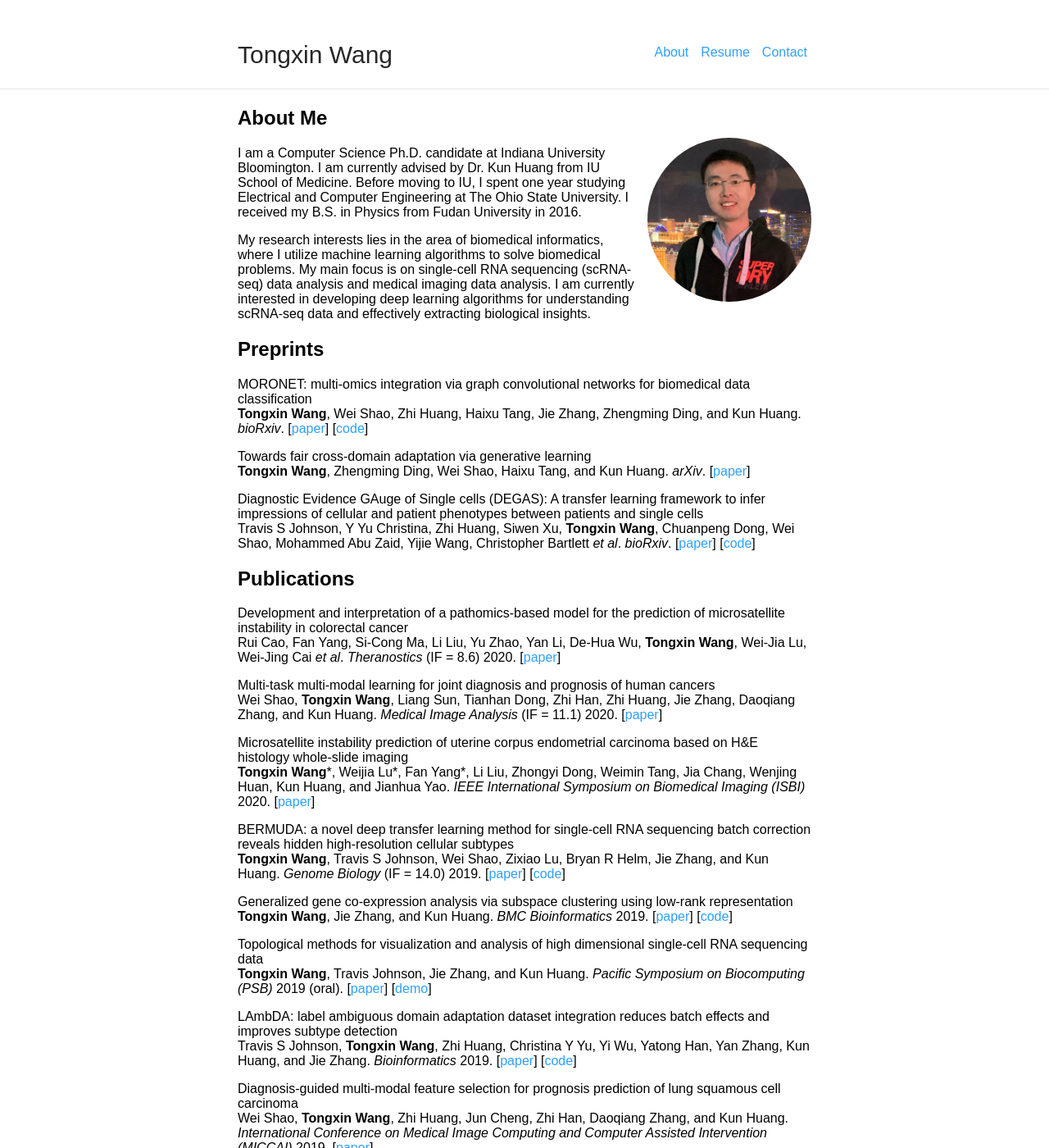
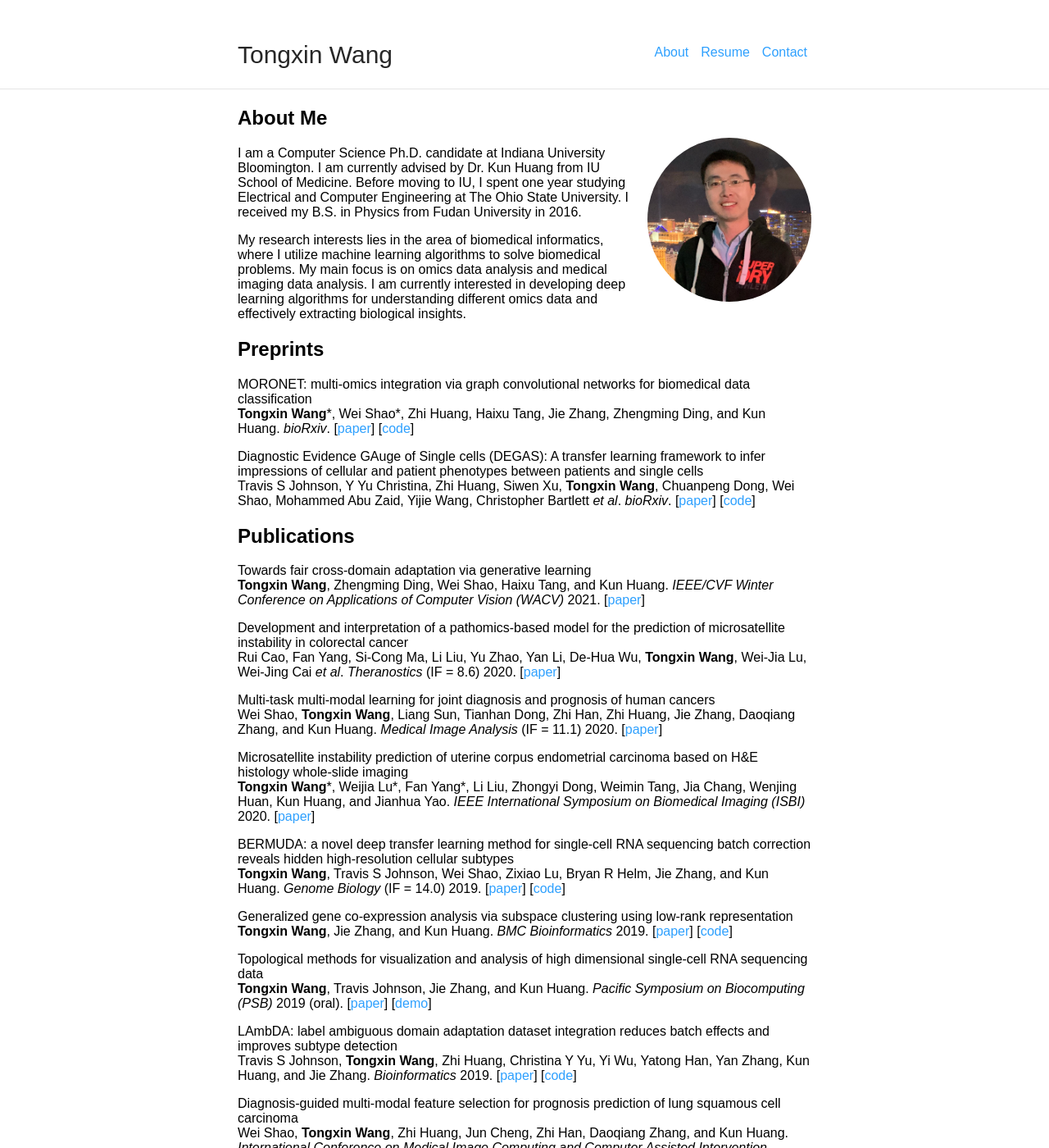
Before and after one commit to txWang/txWang.github.io, a Jekyll site: the page built from index.md, in a window 1280 px wide and 1400 px high. Shown: the whole window at 82% size. Built offline with Jekyll 4.4.1, drawn with Linux system fonts in a browser that asks for light colours; our own code applies the rules of GitHub Pages for plain Markdown files; some of the changed text lies outside the part shown.

Commit message:
update 031421

```diff
--- a/_config.yml
+++ b/_config.yml
@@ -8,7 +8,7 @@ tracking_id: #
 
 footer: yes
 footer_url: "https://txwang.github.io/"
-footer_text: "Last Updated: 08/31/2020 by Tongxin Wang."
+footer_text: "Last Updated: 03/14/2021 by Tongxin Wang."
 
 sass:
     style: compressed
--- a/index.md
+++ b/index.md
@@ -8,21 +8,20 @@ layout: default
 
 I am a Computer Science Ph.D. candidate at Indiana University Bloomington. I am currently advised by Dr. Kun Huang from IU School of Medicine. Before moving to IU, I spent one year studying Electrical and Computer Engineering at The Ohio State University. I received my B.S. in Physics from Fudan University in 2016.
 
-My research interests lies in the area of biomedical informatics, where I utilize machine learning algorithms to solve biomedical problems. My main focus is on single-cell RNA sequencing (scRNA-seq) data analysis and medical imaging data analysis. I am currently interested in developing deep learning algorithms for understanding scRNA-seq data and effectively extracting biological insights.
+My research interests lies in the area of biomedical informatics, where I utilize machine learning algorithms to solve biomedical problems. My main focus is on omics data analysis and medical imaging data analysis. I am currently interested in developing deep learning algorithms for understanding different omics data and effectively extracting biological insights.
 
 
 ## Preprints
 
 MORONET: multi-omics integration via graph convolutional networks for biomedical data classification
-**Tongxin Wang**, Wei Shao, Zhi Huang, Haixu Tang, Jie Zhang, Zhengming Ding, and Kun Huang. *bioRxiv*. [[paper](https://www.biorxiv.org/content/10.1101/2020.07.02.184705v1.abstract)] [[code](https://github.com/txWang/MORONET)]
-
-Towards fair cross-domain adaptation via generative learning
-**Tongxin Wang**, Zhengming Ding, Wei Shao, Haixu Tang, and Kun Huang. *arXiv*. [[paper](https://arxiv.org/abs/2003.02366)]
+**Tongxin Wang**\*, Wei Shao\*, Zhi Huang, Haixu Tang, Jie Zhang, Zhengming Ding, and Kun Huang. *bioRxiv*. [[paper](https://www.biorxiv.org/content/10.1101/2020.07.02.184705v1.abstract)] [[code](https://github.com/txWang/MORONET)]
 
 Diagnostic Evidence GAuge of Single cells (DEGAS): A transfer learning framework to infer impressions of cellular and patient phenotypes between patients and single cells
 Travis S Johnson, Y Yu Christina, Zhi Huang, Siwen Xu, **Tongxin Wang**, Chuanpeng Dong, Wei Shao, Mohammed Abu Zaid, Yijie Wang, Christopher Bartlett *et al*. *bioRxiv*. [[paper](https://www.biorxiv.org/content/10.1101/2020.06.16.142984v1.abstract)] [[code](https://github.com/tsteelejohnson91/DEGAS)]
 
 ## Publications
+Towards fair cross-domain adaptation via generative learning
+**Tongxin Wang**, Zhengming Ding, Wei Shao, Haixu Tang, and Kun Huang. *IEEE/CVF Winter Conference on Applications of Computer Vision (WACV)* 2021. [[paper](https://openaccess.thecvf.com/content/WACV2021/html/Wang_Towards_Fair_Cross-Domain_Adaptation_via_Generative_Learning_WACV_2021_paper.html)]
 
 Development and interpretation of a pathomics-based model for the prediction of microsatellite instability in colorectal cancer
 Rui Cao, Fan Yang, Si-Cong Ma, Li Liu, Yu Zhao, Yan Li, De-Hua Wu, **Tongxin Wang**, Wei-Jia Lu, Wei-Jing Cai *et al*. *Theranostics* (IF = 8.6) 2020. [[paper](https://www.thno.org/v10p11080)]
```
Also changed, not shown: 2 other files.
